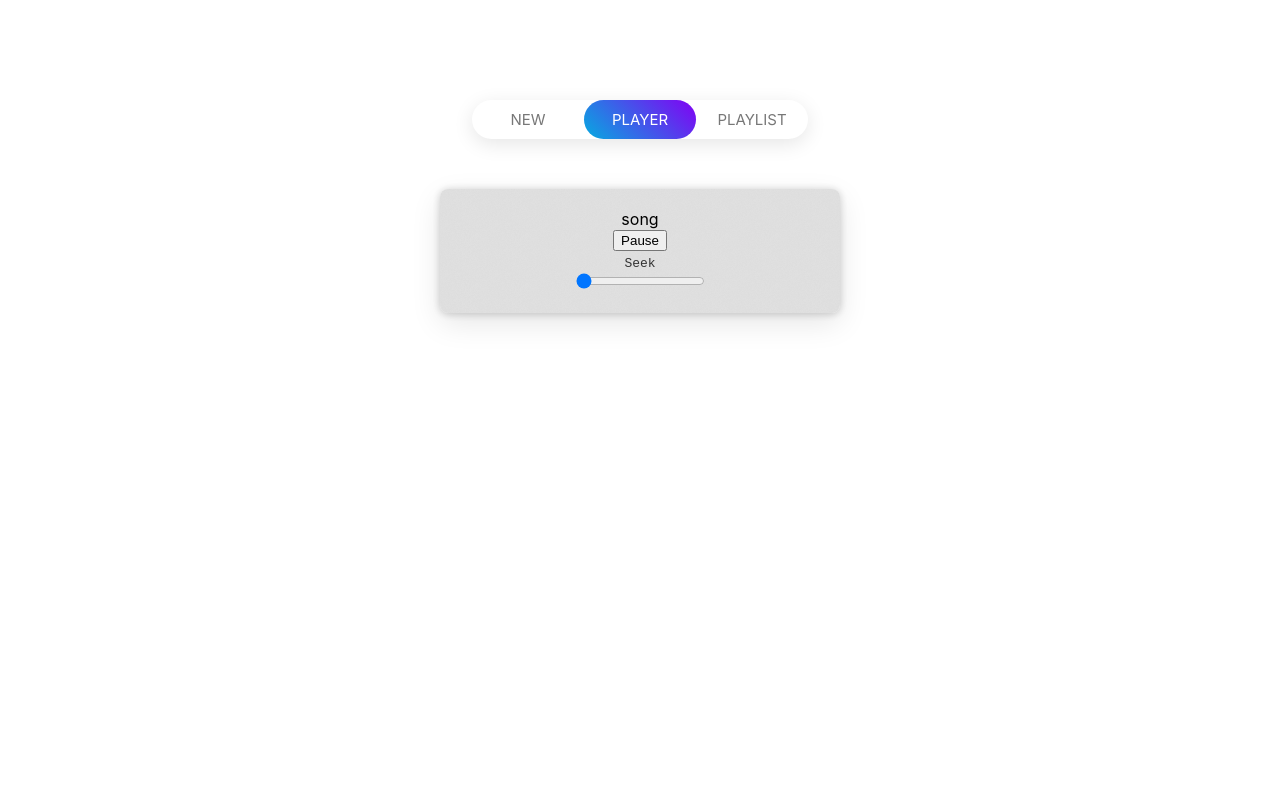
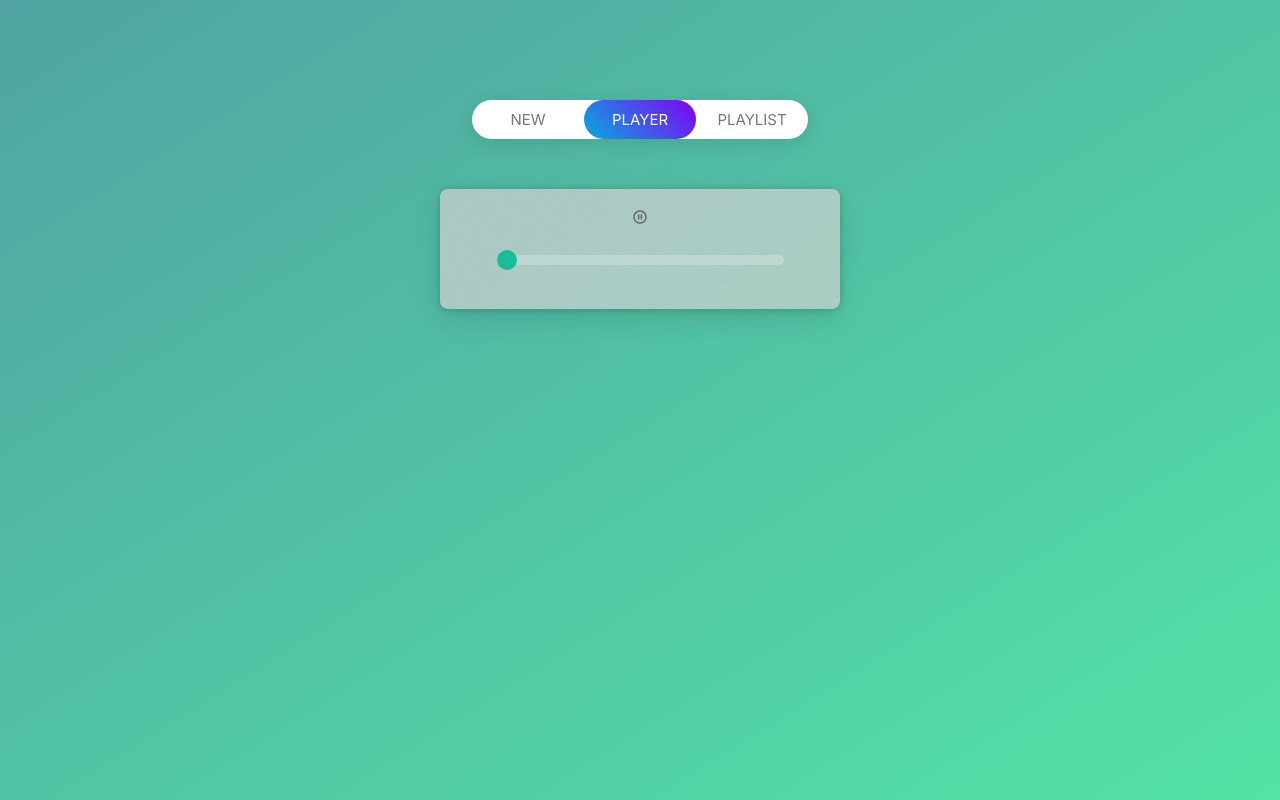
Before and after one commit to KuaqSon/yt-music, a React (Create React App) app: page / in a window 1280 px wide. Both pictures are taken after a click on the link "PLAYER". Built offline with nearby package versions, Linux system fonts and the light colour scheme.

Commit message:
Add reange slider

```diff
--- a/src/App.css
+++ b/src/App.css
@@ -1,5 +1,16 @@
 .App {
   text-align: center;
+}
+
+.tabs_cont {
+  display: flex;
+  align-items: stretch;
+  justify-content: center;
+}
+
+.tabs_cont .tabs_item {
+  flex-grow: 1;
+  flex-basis: 0;
 }
 
 .wrapper {
@@ -99,6 +110,26 @@
   box-shadow: 0px 8px 15px rgba(75, 72, 72, 0.1);
 }
 
+.btn_round {
+  display: flex;
+  align-items: center;
+  justify-content: center;
+  -webkit-appearance: none;
+  -moz-appearance: none;
+  appearance: none;
+  outline: 0;
+  background-color: white;
+  border: 0;
+  padding: 10px 15px;
+  color: #53e3a6;
+  border-radius: 999px;
+  cursor: pointer;
+  font-size: 18px;
+  -webkit-transition-duration: 0.25s;
+  transition-duration: 0.25s;
+  box-shadow: 0px 8px 15px rgba(75, 72, 72, 0.1);
+}
+
 .card {
   padding: 20px;
   border-radius: 8px;
--- a/src/App.js
+++ b/src/App.js
@@ -27,6 +27,7 @@ function App() {
   };
 
   const handleAddSongCallBack = data => {
+    console.log("\nLog ->\n: App -> data", data)
     setAudioSrc(data.src);
     setActiveMenu(1);
   };
@@ -48,16 +49,20 @@ function App() {
         </nav>
       </div>
 
-      {activeMenu === 0 && <NewSong addSongCallback={data => handleAddSongCallBack(data)} />}
-
-      {/* {activeMenu === 1 && (
-        <div>
-          <audio id="youtube" autoPlay={true} controls={true} loop={true} src={audioSrc}></audio>
+      <div className="tabs_cont">
+        <div className={activeMenu === 0 ? "tabs_item" : "tabs_item d-none"}>
+          <NewSong addSongCallback={data => handleAddSongCallBack(data)} />
         </div>
-      )} */}
-
-      {activeMenu === 1 && <Player src={audioSrc} name="song" />}
-
+        <div className={activeMenu === 1 ? "tabs_item" : "tabs_item d-none"}>
+          <Player src={audioSrc} name="song" />
+        </div>
+        <div className={activeMenu === 2 ? "tabs_item" : "tabs_item d-none"}>
+          <div className="card acrylic">
+            <h3>PlayList</h3>
+            <label>Comming soon...</label>
+          </div>
+        </div>
+      </div>
     </div>
   );
 }
--- a/src/components/Player.css
+++ b/src/components/Player.css
@@ -0,0 +1,88 @@
+.range-slider {
+  margin: 20px 0;
+}
+
+.range-slider {
+  width: 100%;
+}
+
+.range-slider__range {
+  -webkit-appearance: none;
+  width: calc(100% - (73px));
+  height: 10px;
+  border-radius: 5px;
+  background: #d7dcdf;
+  outline: none;
+  padding: 0;
+  margin: 0;
+}
+.range-slider__range::-webkit-slider-thumb {
+  -webkit-appearance: none;
+  appearance: none;
+  width: 20px;
+  height: 20px;
+  border-radius: 50%;
+  background: #1abc9c;
+  cursor: pointer;
+  -webkit-transition: background 0.15s ease-in-out;
+  transition: background 0.15s ease-in-out;
+}
+.range-slider__range::-webkit-slider-thumb:hover {
+  background: #1abc9c;
+}
+.range-slider__range:active::-webkit-slider-thumb {
+  background: #1abc9c;
+}
+.range-slider__range::-moz-range-thumb {
+  width: 20px;
+  height: 20px;
+  border: 0;
+  border-radius: 50%;
+  background: #1abc9c;
+  cursor: pointer;
+  -moz-transition: background 0.15s ease-in-out;
+  transition: background 0.15s ease-in-out;
+}
+.range-slider__range::-moz-range-thumb:hover {
+  background: #1abc9c;
+}
+.range-slider__range:active::-moz-range-thumb {
+  background: #1abc9c;
+}
+.range-slider__range:focus::-webkit-slider-thumb {
+  box-shadow: 0 0 0 3px #fff, 0 0 0 6px #1abc9c;
+}
+
+.range-slider__value {
+  display: inline-block;
+  position: relative;
+  width: 60px;
+  color: #fff;
+  line-height: 20px;
+  text-align: center;
+  border-radius: 3px;
+  background: #1abc9c;
+  padding: 5px 10px;
+  margin-left: 8px;
+}
+.range-slider__value:after {
+  position: absolute;
+  top: 8px;
+  left: -7px;
+  width: 0;
+  height: 0;
+  border-top: 7px solid transparent;
+  border-right: 7px solid #1abc9c;
+  border-bottom: 7px solid transparent;
+  content: "";
+}
+
+::-moz-range-track {
+  background: #d7dcdf;
+  border: 0;
+}
+
+input::-moz-focus-inner,
+input::-moz-focus-outer {
+  border: 0;
+}
--- a/src/components/Player.js
+++ b/src/components/Player.js
@@ -1,5 +1,6 @@
 import React, { useState } from "react";
 import ReactPlayer from "react-player";
+import "./Player.css";
 
 export default function Player({ src, name }) {
   // Docs: https://github.com/CookPete/react-player/blob/master/src/demo/App.js
@@ -34,22 +35,74 @@ export default function Player({ src, name }) {
     setPlaying(false);
   };
 
+  const getSeekPercent = () => {
+    const percent = played * 100;
+    return {
+      background: `linear-gradient(90deg, #1abc9c ${percent}%, rgba(255, 255, 255, 0.216) ${percent}%)`
+    };
+  };
+
   return (
-    <div className="plyer_panel">
     <div className="card acrylic">
-        {name}
-        {/* <div>
-          <audio id="youtube" autoPlay={true} controls={true} loop={true} src={src}></audio>
-        </div> */}
-
       <div>
-          {!playing && <button onClick={() => handlePlay()}>Play</button>}
-          {playing && <button onClick={() => handlePause()}>Pause</button>}
+        {!playing && (
+          <div onClick={() => handlePlay()}>
+            <svg
+              xmlns="http://www.w3.org/2000/svg"
+              xmlnsXlink="http://www.w3.org/1999/xlink"
+              aria-hidden="true"
+              focusable="false"
+              width="16px"
+              height="16px"
+              style={{
+                "-ms-transform": "rotate(360deg)",
+                "-webkit-transform": "rotate(360deg)",
+                transform: "rotate(360deg)",
+                width: "16px",
+                height: "16px"
+              }}
+              preserveAspectRatio="xMidYMid meet"
+              viewBox="0 0 24 24"
+            >
+              <path
+                d="M10.8 15.9l4.67-3.5c.27-.2.27-.6 0-.8L10.8 8.1a.5.5 0 0 0-.8.4v7c0 .41.47.65.8.4zM12 2C6.48 2 2 6.48 2 12s4.48 10 10 10s10-4.48 10-10S17.52 2 12 2zm0 18c-4.41 0-8-3.59-8-8s3.59-8 8-8s8 3.59 8 8s-3.59 8-8 8z"
+                fill="#626262"
+              />
+            </svg>
+          </div>
+        )}
+        {playing && (
+          <div onClick={() => handlePause()}>
+            <svg
+              xmlns="http://www.w3.org/2000/svg"
+              xmlnsXlink="http://www.w3.org/1999/xlink"
+              aria-hidden="true"
+              focusable="false"
+              width="16px"
+              height="16px"
+              style={{
+                "-ms-transform": "rotate(360deg)",
+                "-webkit-transform": "rotate(360deg)",
+                transform: "rotate(360deg)",
+                width: "16px",
+                height: "16px"
+              }}
+              preserveAspectRatio="xMidYMid meet"
+              viewBox="0 0 24 24"
+            >
+              <path
+                d="M10 16c.55 0 1-.45 1-1V9c0-.55-.45-1-1-1s-1 .45-1 1v6c0 .55.45 1 1 1zm2-14C6.48 2 2 6.48 2 12s4.48 10 10 10s10-4.48 10-10S17.52 2 12 2zm0 18c-4.41 0-8-3.59-8-8s3.59-8 8-8s8 3.59 8 8s-3.59 8-8 8zm2-4c.55 0 1-.45 1-1V9c0-.55-.45-1-1-1s-1 .45-1 1v6c0 .55.45 1 1 1z"
+                fill="#626262"
+              />
+            </svg>
+          </div>
+        )}
       </div>
       <div>
-          <label>Seek</label>
-          <div>
+        <div className="range-slider">
           <input
+            className="range-slider__range"
+            style={getSeekPercent()}
             type="range"
             min={0}
             max={1}
@@ -68,6 +121,5 @@ export default function Player({ src, name }) {
         <ReactPlayer ref={ref} url={src} onProgress={handleProgress} playing={playing} />
       </div>
     </div>
-    </div>
   );
 }
--- a/src/index.css
+++ b/src/index.css
@@ -5,11 +5,11 @@ body {
   -webkit-font-smoothing: antialiased;
   -moz-osx-font-smoothing: grayscale;
   min-height: 100vh;
-  /* background: #50a3a2;
+  background: #50a3a2;
   background: -webkit-linear-gradient(top left, #50a3a2 0%, #53e3a6 100%);
   background: -moz-linear-gradient(top left, #50a3a2 0%, #53e3a6 100%);
   background: -o-linear-gradient(top left, #50a3a2 0%, #53e3a6 100%);
-  background: linear-gradient(to bottom right, #50a3a2 0%, #53e3a6 100%); */
+  background: linear-gradient(to bottom right, #50a3a2 0%, #53e3a6 100%);
 }
 
 code {
@@ -25,12 +25,20 @@ label {
   width: 100%;
 }
 
+.d-none {
+  display: none !important;
+}
+
 .d-flex {
   display: flex;
 }
 
 .mt-3 {
   margin-top: 1em;
+}
+
+.mr-3 {
+  margin-right: 1em;
 }
 
 .acrylic {
--- a/src/service/audio.js
+++ b/src/service/audio.js
@@ -21,8 +21,9 @@ const getAudioSource = async vid => {
     }
     return response.text().then(data => {
       const parseData = parse_str(data),
-        playerResp = JSON.parse(parseData.player_response);
+      playerResp = JSON.parse(parseData.player_response);
 
+      console.log("\nLog ->\n: parseData", parseData)
       let adaptiveFormats = [];
 
       if (playerResp && playerResp.streamingData && playerResp.streamingData.adaptiveFormats) {
```
Lines whose indentation alone changed are shown as unchanged.
